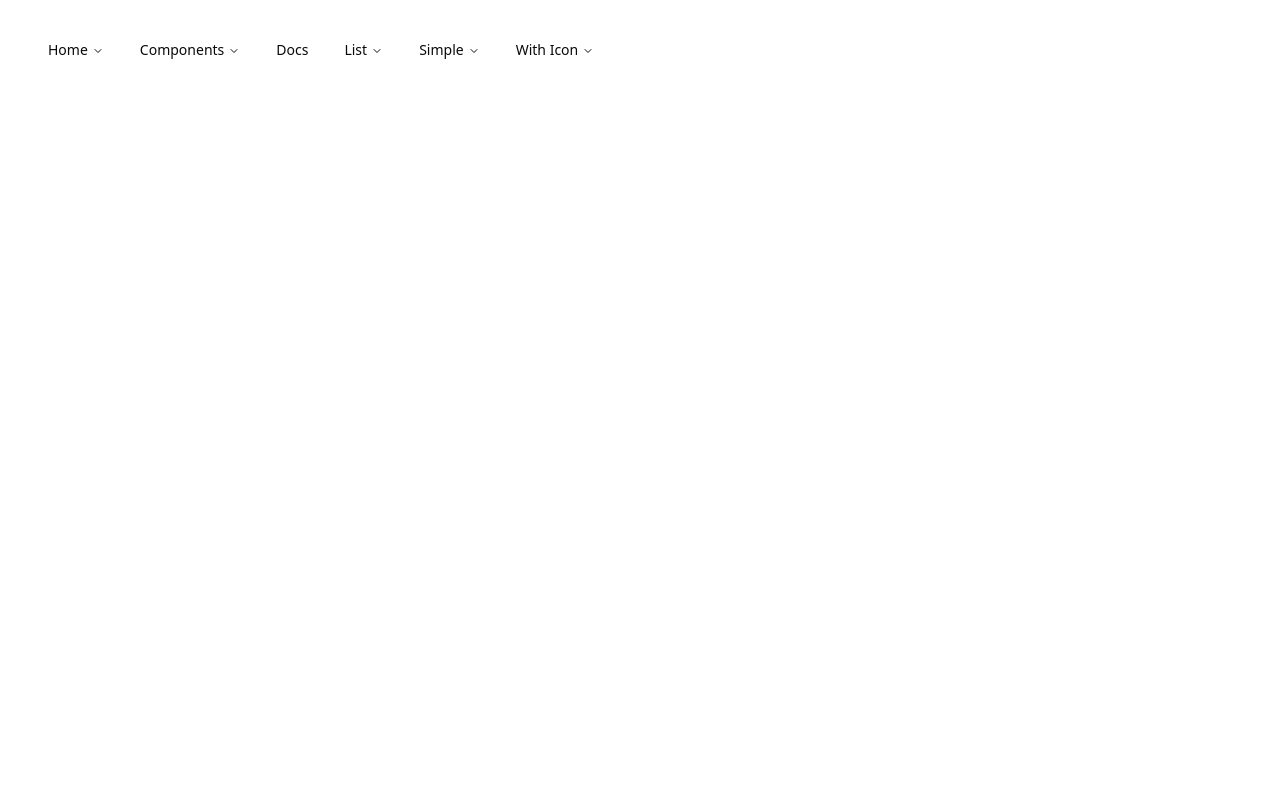
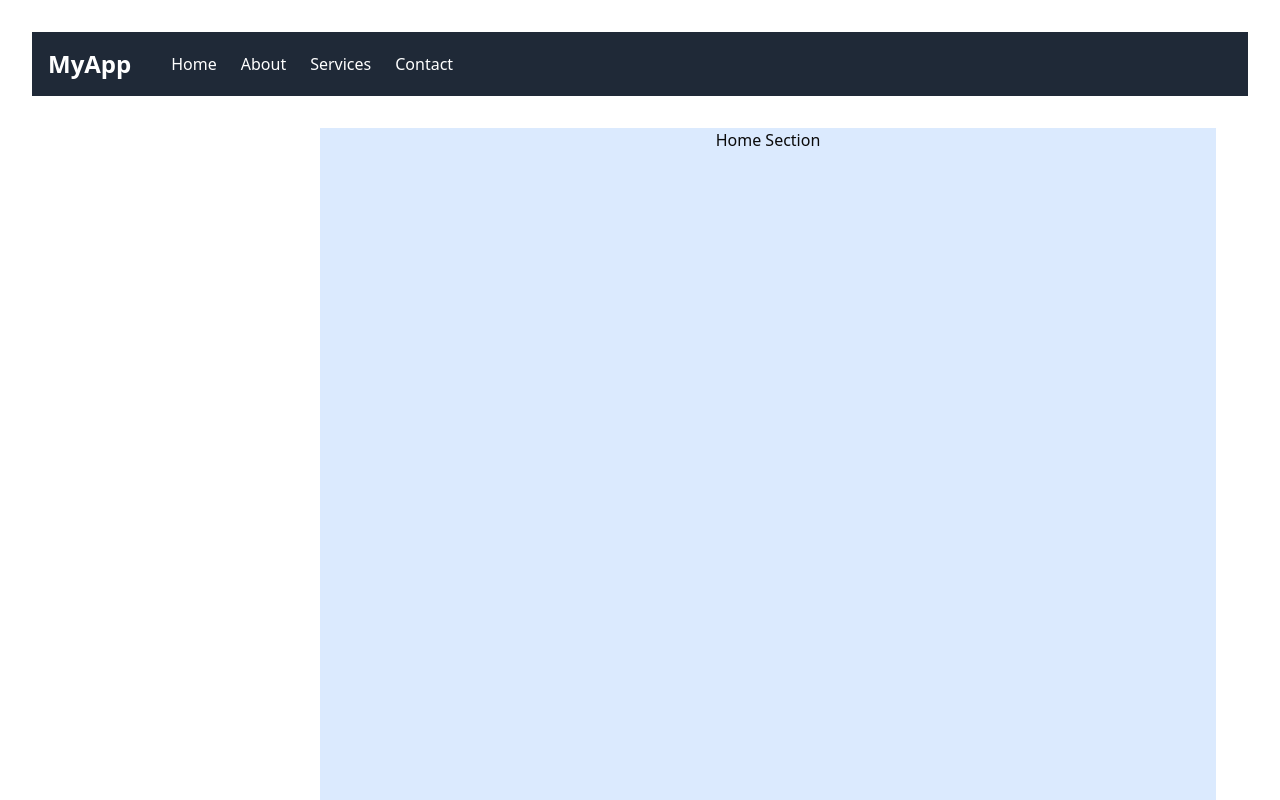
Before and after one commit to menalkerim/murajea-webapp, a React app in the folder frontend/: page / in a window 1280 px wide. Shown: the top 800 px of the page. Built offline with nearby package versions, Linux system fonts and the light colour scheme; the HTML template or start-up script is replaced by a standard one.

Commit message:
changed the nav bar

```diff
--- a/frontend/src/App.jsx
+++ b/frontend/src/App.jsx
@@ -2,12 +2,27 @@ import { useState } from "react";
 import reactLogo from "./assets/react.svg";
 import viteLogo from "/vite.svg";
 import "./App.css";
-import NavBar from "./components/ui/navbar/NavBar";
+import NavBar from "./components/navbar/NavBar";
 
 function App() {
   return (
     <div>
       <NavBar />
+
+      <main className="ml-64 flex-1 p-8">
+        <section id="home" className="h-screen bg-blue-100 mb-8">
+          Home Section
+        </section>
+        <section id="about" className="h-screen bg-white mb-8">
+          About Section
+        </section>
+        <section id="services" className="h-screen bg-gray-100 mb-8">
+          Services Section
+        </section>
+        <section id="contact" className="h-screen bg-gray-200 mb-8">
+          Contact Section
+        </section>
+      </main>
     </div>
   );
 }
--- /dev/null
+++ b/frontend/src/components/navbar/NavBar.jsx
@@ -0,0 +1,26 @@
+import React from "react";
+
+export default function Navbar() {
+  return (
+    <nav className="w-full bg-gray-800 text-white p-4 flex items-center ">
+      {/* Left-aligned brand/logo */}
+      <h1 className="text-2xl font-bold mr-10">MyApp</h1>
+
+      {/* Left-aligned links */}
+      <div className="flex gap-6">
+        <a href="#home" className="hover:text-gray-300">
+          Home
+        </a>
+        <a href="#about" className="hover:text-gray-300">
+          About
+        </a>
+        <a href="#services" className="hover:text-gray-300">
+          Services
+        </a>
+        <a href="#contact" className="hover:text-gray-300">
+          Contact
+        </a>
+      </div>
+    </nav>
+  );
+}
--- a/frontend/src/components/ui/navbar/NavBar.jsx
+++ /dev/null
@@ -1,206 +0,0 @@
-"use client";
-
-import * as React from "react";
-import { CircleCheckIcon, CircleHelpIcon, CircleIcon } from "lucide-react";
-
-import {
-  NavigationMenu,
-  NavigationMenuContent,
-  NavigationMenuItem,
-  NavigationMenuLink,
-  NavigationMenuList,
-  NavigationMenuTrigger,
-  navigationMenuTriggerStyle,
-} from "@/components/ui/navigation-menu";
-
-const components = [
-  {
-    title: "Alert Dialog",
-    href: "/docs/primitives/alert-dialog",
-    description:
-      "A modal dialog that interrupts the user with important content and expects a response.",
-  },
-  {
-    title: "Hover Card",
-    href: "/docs/primitives/hover-card",
-    description:
-      "For sighted users to preview content available behind a link.",
-  },
-  {
-    title: "Progress",
-    href: "/docs/primitives/progress",
-    description:
-      "Displays an indicator showing the completion progress of a task, typically displayed as a progress bar.",
-  },
-  {
-    title: "Scroll-area",
-    href: "/docs/primitives/scroll-area",
-    description: "Visually or semantically separates content.",
-  },
-  {
-    title: "Tabs",
-    href: "/docs/primitives/tabs",
-    description:
-      "A set of layered sections of content—known as tab panels—that are displayed one at a time.",
-  },
-  {
-    title: "Tooltip",
-    href: "/docs/primitives/tooltip",
-    description:
-      "A popup that displays information related to an element when the element receives keyboard focus or the mouse hovers over it.",
-  },
-];
-
-export default function NavBar() {
-  return (
-    <NavigationMenu viewport={false}>
-      <NavigationMenuList>
-        <NavigationMenuItem>
-          <NavigationMenuTrigger>Home</NavigationMenuTrigger>
-          <NavigationMenuContent>
-            <ul className="grid gap-2 md:w-[400px] lg:w-[500px] lg:grid-cols-[.75fr_1fr]">
-              <li className="row-span-3">
-                <NavigationMenuLink asChild>
-                  <a
-                    className="from-muted/50 to-muted flex h-full w-full flex-col justify-end rounded-md bg-linear-to-b p-6 no-underline outline-hidden select-none focus:shadow-md"
-                    href="/"
-                  >
-                    <div className="mt-4 mb-2 text-lg font-medium">
-                      shadcn/ui
-                    </div>
-                    <p className="text-muted-foreground text-sm leading-tight">
-                      Beautifully designed components built with Tailwind CSS.
-                    </p>
-                  </a>
-                </NavigationMenuLink>
-              </li>
-              <ListItem href="/docs" title="Introduction">
-                Re-usable components built using Radix UI and Tailwind CSS.
-              </ListItem>
-              <ListItem href="/docs/installation" title="Installation">
-                How to install dependencies and structure your app.
-              </ListItem>
-              <ListItem href="/docs/primitives/typography" title="Typography">
-                Styles for headings, paragraphs, lists...etc
-              </ListItem>
-            </ul>
-          </NavigationMenuContent>
-        </NavigationMenuItem>
-        <NavigationMenuItem>
-          <NavigationMenuTrigger>Components</NavigationMenuTrigger>
-          <NavigationMenuContent>
-            <ul className="grid w-[400px] gap-2 md:w-[500px] md:grid-cols-2 lg:w-[600px]">
-              {components.map((component) => (
-                <ListItem
-                  key={component.title}
-                  title={component.title}
-                  href={component.href}
-                >
-                  {component.description}
-                </ListItem>
-              ))}
-            </ul>
-          </NavigationMenuContent>
-        </NavigationMenuItem>
-        <NavigationMenuItem>
-          <NavigationMenuLink asChild className={navigationMenuTriggerStyle()}>
-            <a href="/docs">Docs</a>
-          </NavigationMenuLink>
-        </NavigationMenuItem>
-        <NavigationMenuItem>
-          <NavigationMenuTrigger>List</NavigationMenuTrigger>
-          <NavigationMenuContent>
-            <ul className="grid w-[300px] gap-4">
-              <li>
-                <NavigationMenuLink asChild>
-                  <a href="#">
-                    <div className="font-medium">Components</div>
-                    <div className="text-muted-foreground">
-                      Browse all components in the library.
-                    </div>
-                  </a>
-                </NavigationMenuLink>
-                <NavigationMenuLink asChild>
-                  <a href="#">
-                    <div className="font-medium">Documentation</div>
-                    <div className="text-muted-foreground">
-                      Learn how to use the library.
-                    </div>
-                  </a>
-                </NavigationMenuLink>
-                <NavigationMenuLink asChild>
-                  <a href="#">
-                    <div className="font-medium">Blog</div>
-                    <div className="text-muted-foreground">
-                      Read our latest blog posts.
-                    </div>
-                  </a>
-                </NavigationMenuLink>
-              </li>
-            </ul>
-          </NavigationMenuContent>
-        </NavigationMenuItem>
-        <NavigationMenuItem>
-          <NavigationMenuTrigger>Simple</NavigationMenuTrigger>
-          <NavigationMenuContent>
-            <ul className="grid w-[200px] gap-4">
-              <li>
-                <NavigationMenuLink asChild>
-                  <a href="#">Components</a>
-                </NavigationMenuLink>
-                <NavigationMenuLink asChild>
-                  <a href="#">Documentation</a>
-                </NavigationMenuLink>
-                <NavigationMenuLink asChild>
-                  <a href="#">Blocks</a>
-                </NavigationMenuLink>
-              </li>
-            </ul>
-          </NavigationMenuContent>
-        </NavigationMenuItem>
-        <NavigationMenuItem>
-          <NavigationMenuTrigger>With Icon</NavigationMenuTrigger>
-          <NavigationMenuContent>
-            <ul className="grid w-[200px] gap-4">
-              <li>
-                <NavigationMenuLink asChild>
-                  <a href="#" className="flex-row items-center gap-2">
-                    <CircleHelpIcon />
-                    Backlog
-                  </a>
-                </NavigationMenuLink>
-                <NavigationMenuLink asChild>
-                  <a href="#" className="flex-row items-center gap-2">
-                    <CircleIcon />
-                    To Do
-                  </a>
-                </NavigationMenuLink>
-                <NavigationMenuLink asChild>
-                  <a href="#" className="flex-row items-center gap-2">
-                    <CircleCheckIcon />
-                    Done
-                  </a>
-                </NavigationMenuLink>
-              </li>
-            </ul>
-          </NavigationMenuContent>
-        </NavigationMenuItem>
-      </NavigationMenuList>
-    </NavigationMenu>
-  );
-}
-
-function ListItem({ title, children, href, ...props }) {
-  return (
-    <li {...props}>
-      <NavigationMenuLink asChild>
-        <a href={href}>
-          <div className="text-sm leading-none font-medium">{title}</div>
-          <p className="text-muted-foreground line-clamp-2 text-sm leading-snug">
-            {children}
-          </p>
-        </a>
-      </NavigationMenuLink>
-    </li>
-  );
-}
```
Also changed, not shown: frontend/src/pages/homepage.jsx (added).
